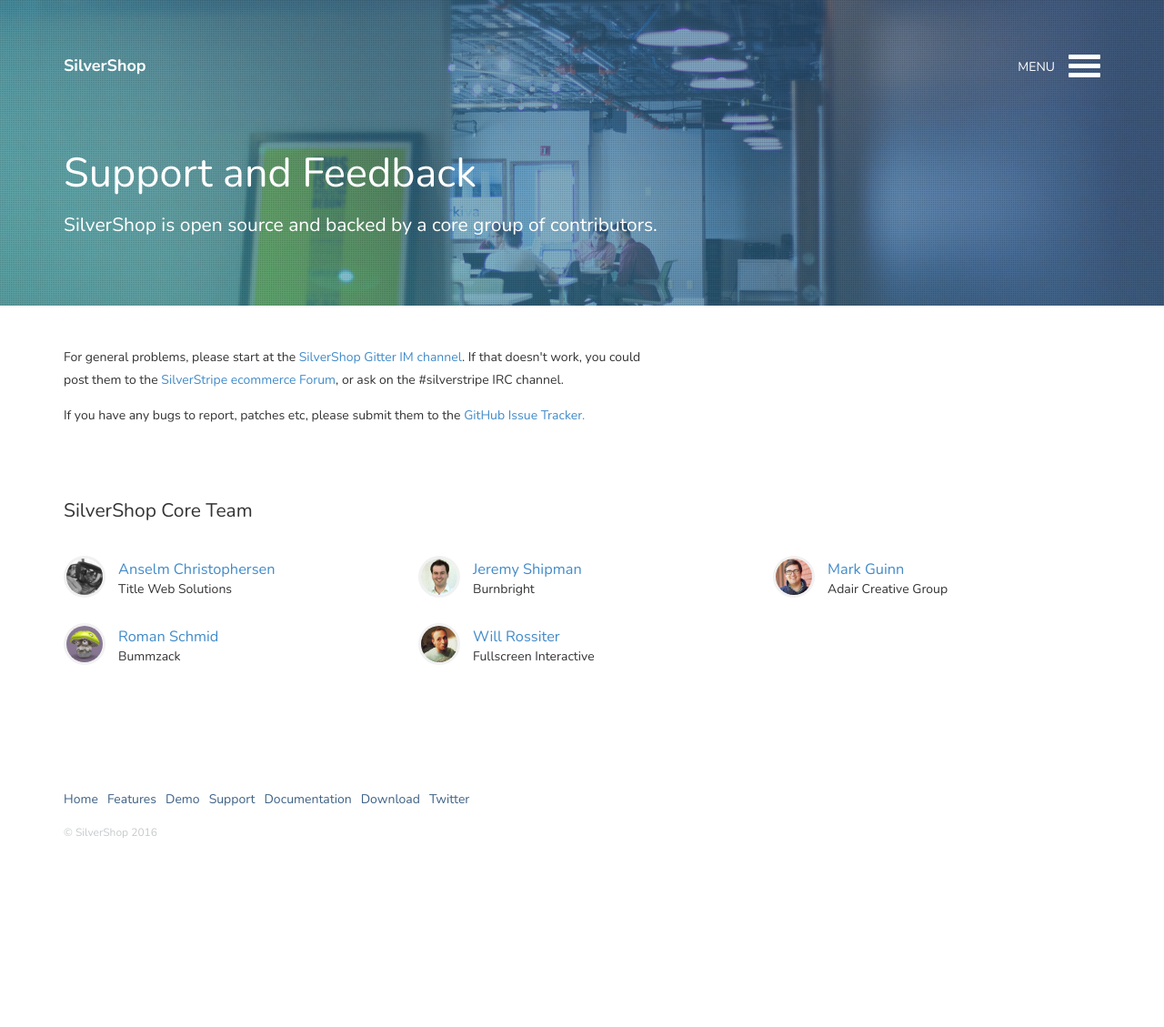
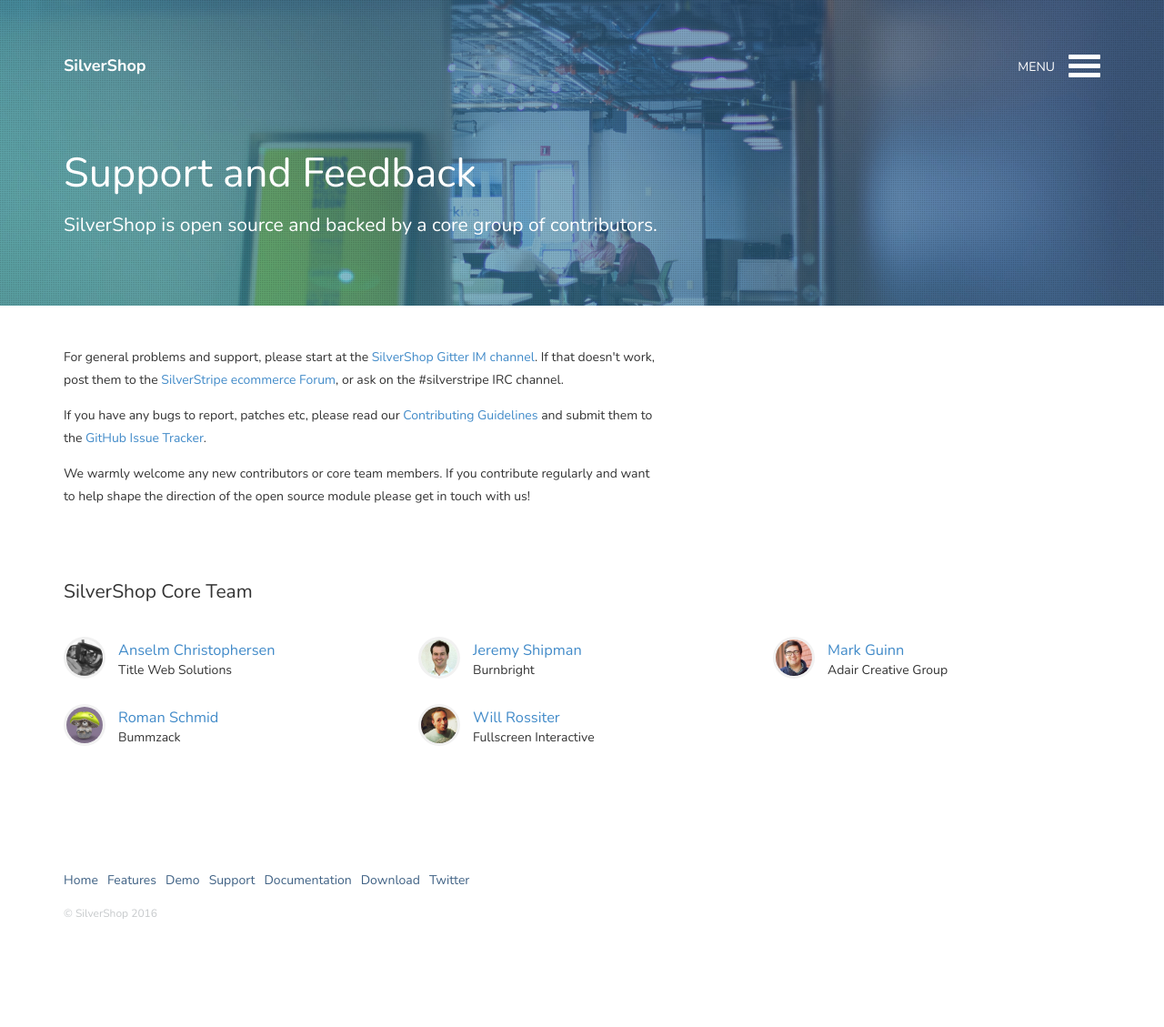
Before and after one commit to silvershop/silvershop.github.io, a Jekyll site: the page built from support.html, in a window 1280 px wide. Shown: the whole page at 91% size. Built offline with Jekyll 4.4.1, drawn with Linux system fonts in a browser that asks for light colours; nearby versions of some CDN libraries; before the commit the page ends 1040 px from its top, so only the background shows below that.

Commit message:
Add note about contributors

```diff
--- a/support.html
+++ b/support.html
@@ -10,9 +10,11 @@
 	<div class="container">
 		<div class="row">
 			<div class="col-md-7">
-				<p>For general problems, please start at the <a href="https://gitter.im/silvershop/silvershop-core">SilverShop Gitter IM channel</a>. If that doesn't work, you could post them to the <a href="http://www.silverstripe.org/community/forums/e-commerce-modules/">SilverStripe ecommerce Forum</a>, or ask on the #silverstripe IRC channel.</p>
+				<p>For general problems and support, please start at the <a href="https://gitter.im/silvershop/silvershop-core">SilverShop Gitter IM channel</a>. If that doesn't work, post them to the <a href="http://www.silverstripe.org/community/forums/e-commerce-modules/">SilverStripe ecommerce Forum</a>, or ask on the #silverstripe IRC channel.</p>
 
-				<p>If you have any bugs to report, patches etc, please submit them to the <a href="https://github.com/silvershop/silvershop-core/issues">GitHub Issue Tracker.</a></p>
+				<p>If you have any bugs to report, patches etc, please read our <a href="https://github.com/silvershop/silvershop-core/blob/master/CONTRIBUTING.md">Contributing Guidelines</a> and submit them to the <a href="https://github.com/silvershop/silvershop-core/issues">GitHub Issue Tracker</a>.</p>
+
+        <p>We warmly welcome any new contributors or core team members. If you contribute regularly and want to help shape the direction of the open source module please get in touch with us!</p>
 			</div>
 		</div>
 	</div>
```
